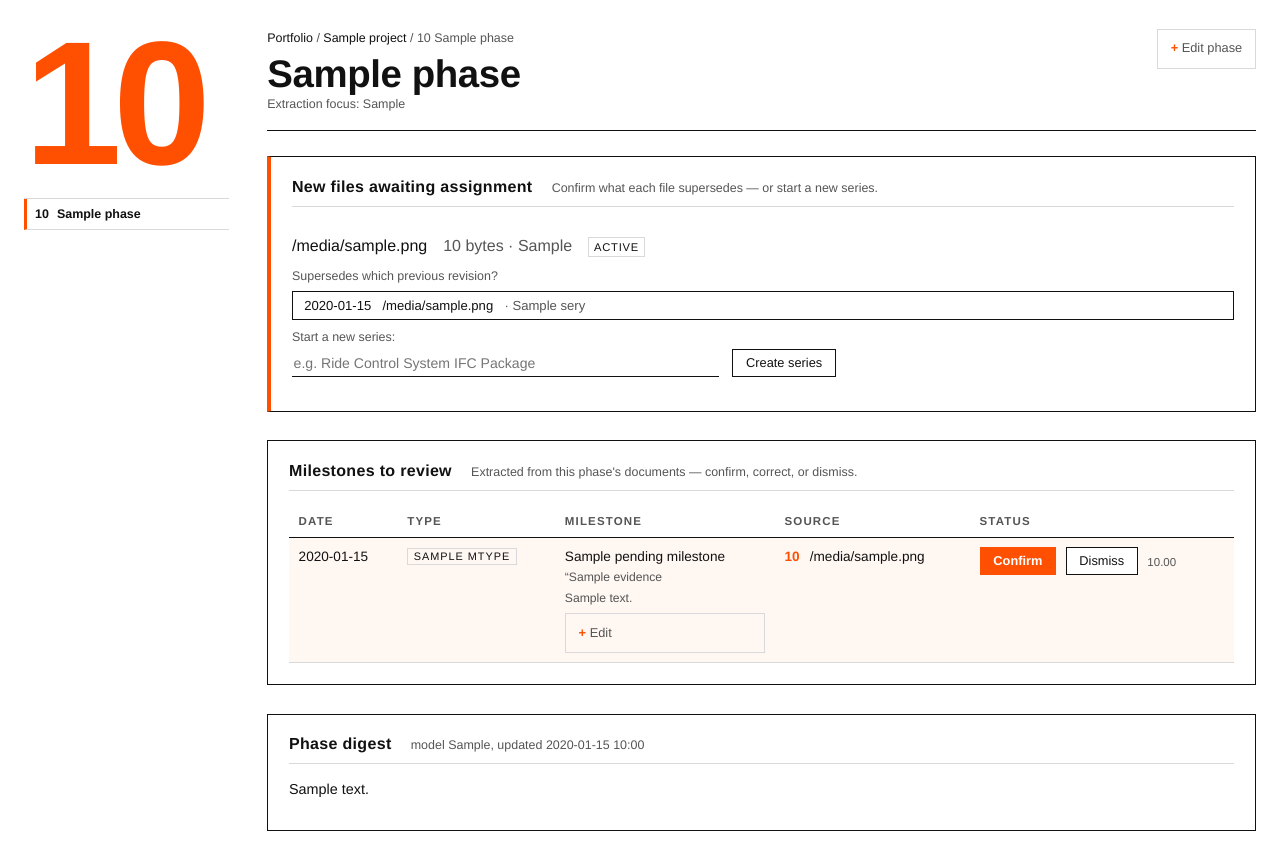
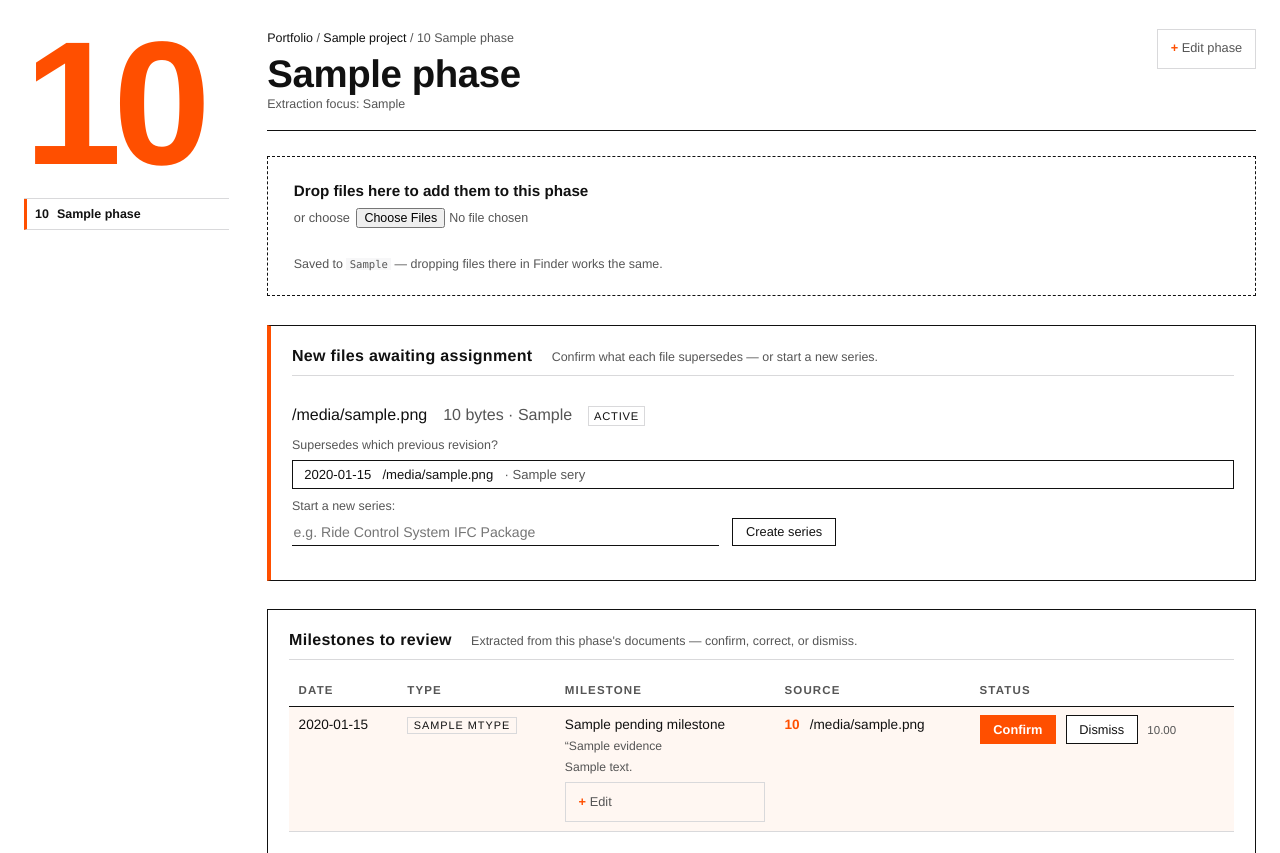
Before and after one commit to Zhou-Joe/workbench, a Django app: template hub/templates/hub/phase.html in a window 1280 px wide. Shown: the part 53-906 px from the top of the page. Run offline with Django 5.2, Linux system fonts and the light colour scheme; the template is opened without the code that fills it: most values are stand-ins (such as "Sample title", 1, 10 or a date in 2020).

Commit message:
Add drag-and-drop file upload to phase pages; wire workspace scaffold for user's ~/RideProjects

```diff
--- a/hub/static/hub/css/main.css
+++ b/hub/static/hub/css/main.css
@@ -350,6 +350,32 @@ details form { margin-top: 0.8rem; display: grid; gap: 0.7rem; max-width: 26rem;
 .mtype-issue, .mtype-risk { background: var(--accent); border-color: var(--accent); color: #fff; }
 .mtype-action { border-color: var(--accent); color: var(--accent); }
 
+/* ---------- drop zone ---------- */
+
+.dropzone {
+  border: 1px dashed var(--ink);
+  padding: 1.4rem 1.6rem;
+  display: flex;
+  flex-direction: column;
+  gap: 0.4rem;
+  transition: background 120ms linear;
+}
+.dropzone.drag {
+  border-color: var(--accent);
+  border-style: solid;
+  background: #fff7f2;
+}
+.dropzone-title { font-weight: 700; font-size: 0.95rem; }
+.dropzone-pick {
+  flex-direction: row;
+  align-items: baseline;
+  gap: 0.4rem;
+  color: var(--ink-soft);
+  font-size: 0.8rem;
+}
+.dropzone-pick input { width: auto; font-size: 0.78rem; }
+.dropzone-status { font-size: 0.8rem; color: var(--accent); min-height: 1.1em; }
+
 /* ---------- phase page ---------- */
 
 .phase-layout {
--- a/hub/static/hub/js/app.js
+++ b/hub/static/hub/js/app.js
@@ -59,4 +59,83 @@
       showActivity(describe(data));
     };
   });
+
+  function csrfToken() {
+    var meta = document.querySelector('meta[name="csrf-token"]');
+    return meta ? meta.content : "";
+  }
+
+  function wireDropzone(zone) {
+    var url = zone.getAttribute("data-dropzone");
+    var input = zone.querySelector('input[type="file"]');
+    var status = zone.querySelector(".dropzone-status");
+
+    function upload(fileList) {
+      var fd = new FormData();
+      Array.prototype.forEach.call(fileList, function (f) {
+        fd.append("files", f);
+      });
+      status.textContent =
+        "uploading " + fileList.length + " file" +
+        (fileList.length > 1 ? "s" : "") + "…";
+      fetch(url, {
+        method: "POST",
+        headers: { "X-CSRFToken": csrfToken() },
+        body: fd,
+        credentials: "same-origin",
+      })
+        .then(function (r) {
+          if (!r.ok) {
+            return r.text().then(function (t) {
+              throw new Error(t.slice(0, 140) || "HTTP " + r.status);
+            });
+          }
+          status.textContent = "uploaded — extraction starting";
+          document.body.dispatchEvent(new CustomEvent("rph:tick"));
+        })
+        .catch(function (err) {
+          status.textContent = "upload failed: " + err.message;
+        });
+    }
+
+    if (zone.dataset.wired) return;
+    zone.dataset.wired = "1";
+
+    zone.addEventListener("dragover", function (e) {
+      e.preventDefault();
+      zone.classList.add("drag");
+    });
+    zone.addEventListener("dragleave", function () {
+      zone.classList.remove("drag");
+    });
+    zone.addEventListener("drop", function (e) {
+      e.preventDefault();
+      zone.classList.remove("drag");
+      if (e.dataTransfer && e.dataTransfer.files.length) {
+        upload(e.dataTransfer.files);
+      }
+    });
+    if (input) {
+      input.addEventListener("change", function () {
+        if (input.files.length) upload(input.files);
+        input.value = "";
+      });
+    }
+  }
+
+  document.addEventListener("DOMContentLoaded", function () {
+    document.querySelectorAll("[data-dropzone]").forEach(wireDropzone);
+  });
+
+  // phase-body regions are replaced by htmx swaps — re-wire their drop zones
+  document.body.addEventListener("htmx:afterSwap", function (e) {
+    if (e.target && e.target.querySelectorAll) {
+      e.target.querySelectorAll("[data-dropzone]").forEach(function (zone) {
+        if (!zone.dataset.wired) {
+          zone.dataset.wired = "1";
+          wireDropzone(zone);
+        }
+      });
+    }
+  });
 })();
--- a/hub/templates/hub/_phase_body.html
+++ b/hub/templates/hub/_phase_body.html
@@ -4,6 +4,19 @@
      hx-select="#phase-body"
      hx-swap="outerHTML"
      hx-trigger="rph:tick from:body, every 30s">
+
+  <section class="dropzone" data-dropzone="{% url 'hub:phase_upload' project.slug phase.order %}">
+    <p class="dropzone-title">Drop files here to add them to this phase</p>
+    <label class="dropzone-pick">or choose
+      <input type="file" multiple>
+    </label>
+    <p class="dropzone-status" aria-live="polite"></p>
+    {% if phase_dir_path %}
+    <p class="hint">Saved to <code>{{ phase_dir_path }}</code> — dropping files there in Finder works the same.</p>
+    {% else %}
+    <p class="hint">Set the workspace root in <a href="{% url 'hub:settings' %}">Settings</a> to enable file handling.</p>
+    {% endif %}
+  </section>
 
   {% if unassigned %}
   <section class="panel panel-warn">
--- a/hub/templates/hub/base.html
+++ b/hub/templates/hub/base.html
@@ -3,6 +3,7 @@
 <head>
 <meta charset="utf-8">
 <meta name="viewport" content="width=device-width, initial-scale=1">
+<meta name="csrf-token" content="{{ csrf_token }}">
 <title>{% block title %}Ride Program Hub{% endblock %}</title>
 <link rel="stylesheet" href="{% static 'hub/css/main.css' %}">
 <script src="{% static 'hub/js/htmx.min.js' %}" defer></script>
--- a/hub/urls.py
+++ b/hub/urls.py
@@ -26,6 +26,11 @@ urlpatterns = [
         name="phase",
     ),
     path(
+        "project/<project_slug>/phase/<int:order>/upload/",
+        views.phase_upload,
+        name="phase_upload",
+    ),
+    path(
         "doc/<int:doc_id>/series/new/",
         views.assign_new_series,
         name="assign_new_series",
--- a/hub/views/__init__.py
+++ b/hub/views/__init__.py
@@ -7,6 +7,7 @@ from .project import (
     project_rescan,
 )
 from .phase import phase_detail
+from .upload import phase_upload
 from .docs import (
     assign_new_series,
     assign_predecessor,
@@ -27,6 +28,7 @@ __all__ = [
     "phase_move",
     "project_rescan",
     "phase_detail",
+    "phase_upload",
     "assign_new_series",
     "assign_predecessor",
     "series_stack",
```
Also changed, not shown: hub/tests/test_views.py (+41 -0 lines), hub/views/phase.py (+10 -2 lines), hub/views/upload.py (added, +42 -0 lines).
